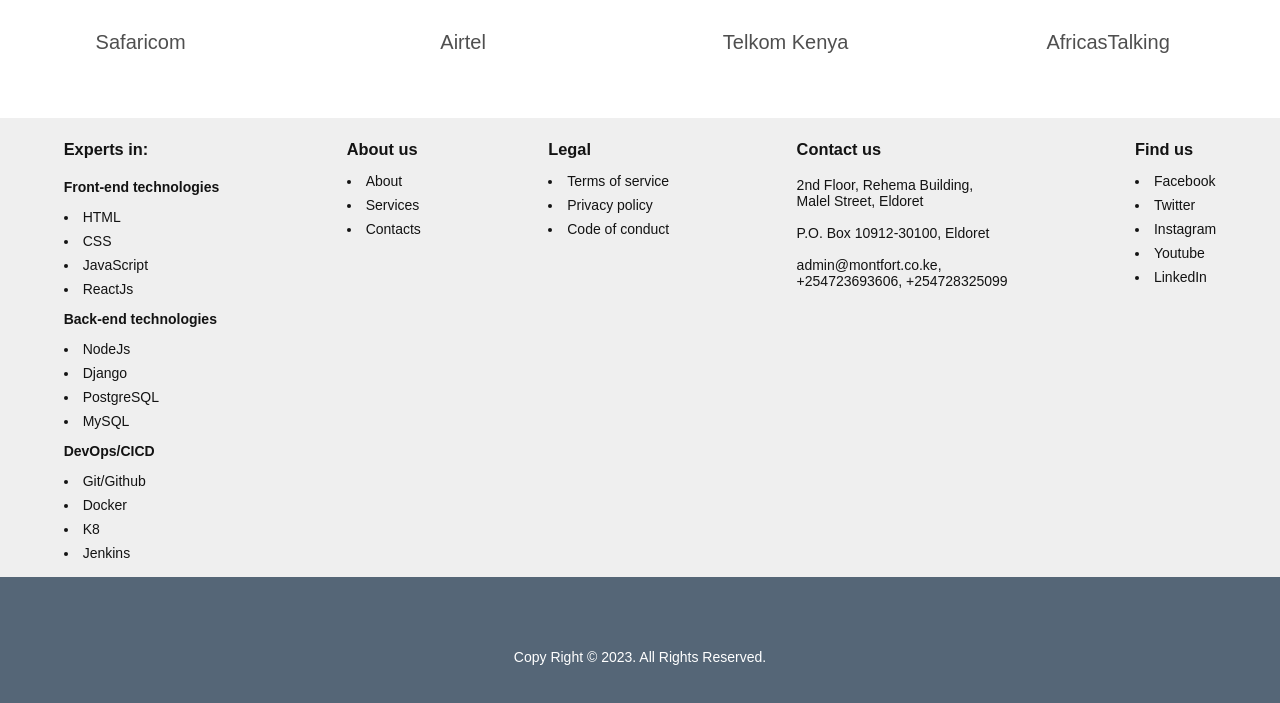
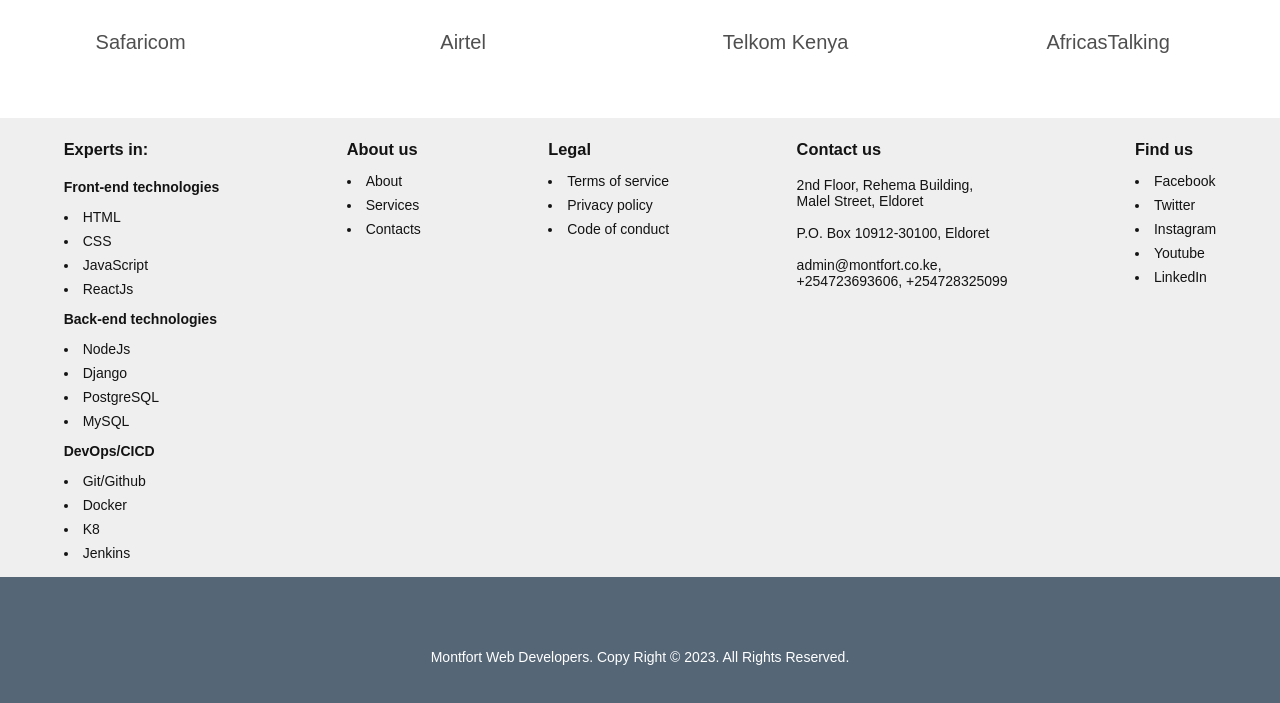
Before and after one commit to ipkipkorir/landingpage, a plain HTML site: page index.html in a window 1280 px wide. Shown: the part 3638-4341 px from the top of the page. Drawn offline with Linux system fonts and the light colour scheme.

Commit message:
copy right content added

```diff
--- a/index.html
+++ b/index.html
@@ -233,7 +233,7 @@
 		</div>
 		<div class="footer-div lower-footer">
 			<p>
-				Copy Right &copy 2023. All Rights Reserved.
+				Montfort Web Developers. Copy Right &copy 2023. All Rights Reserved.
 			</p>
 		</div>
 	</footer>
```
